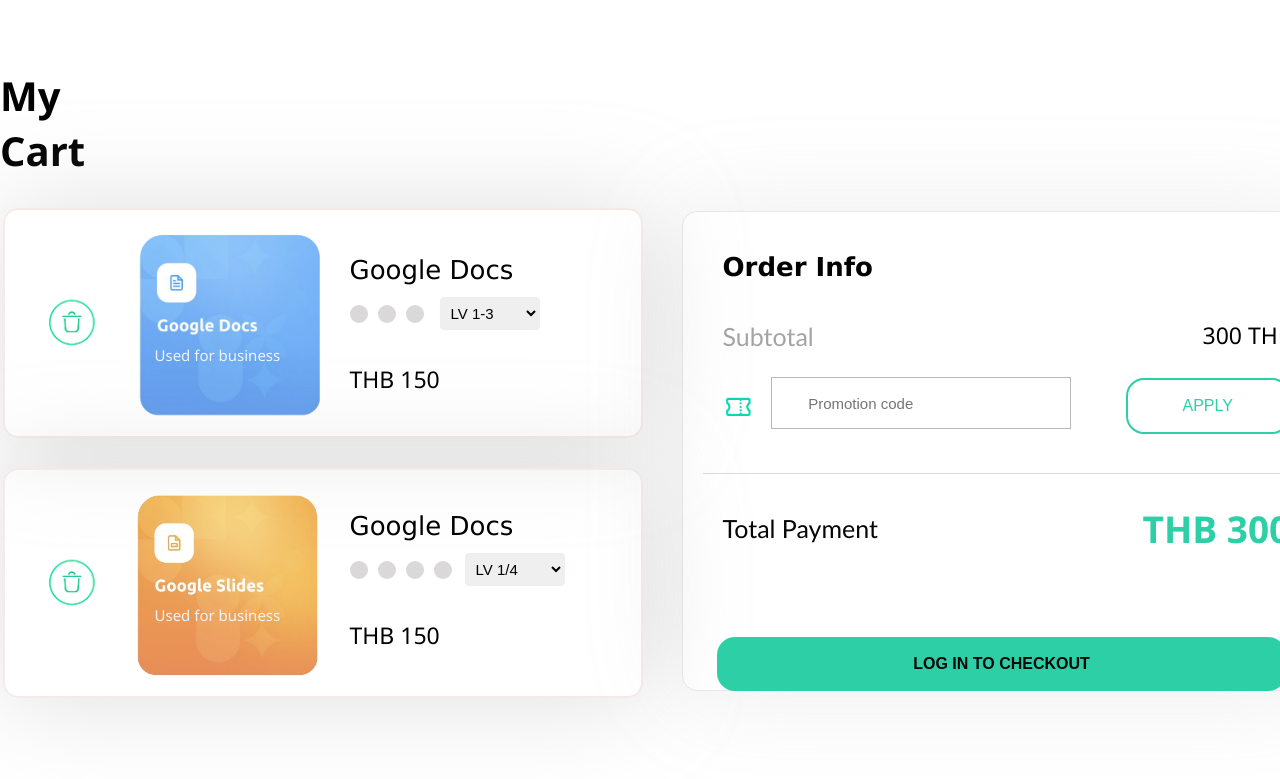
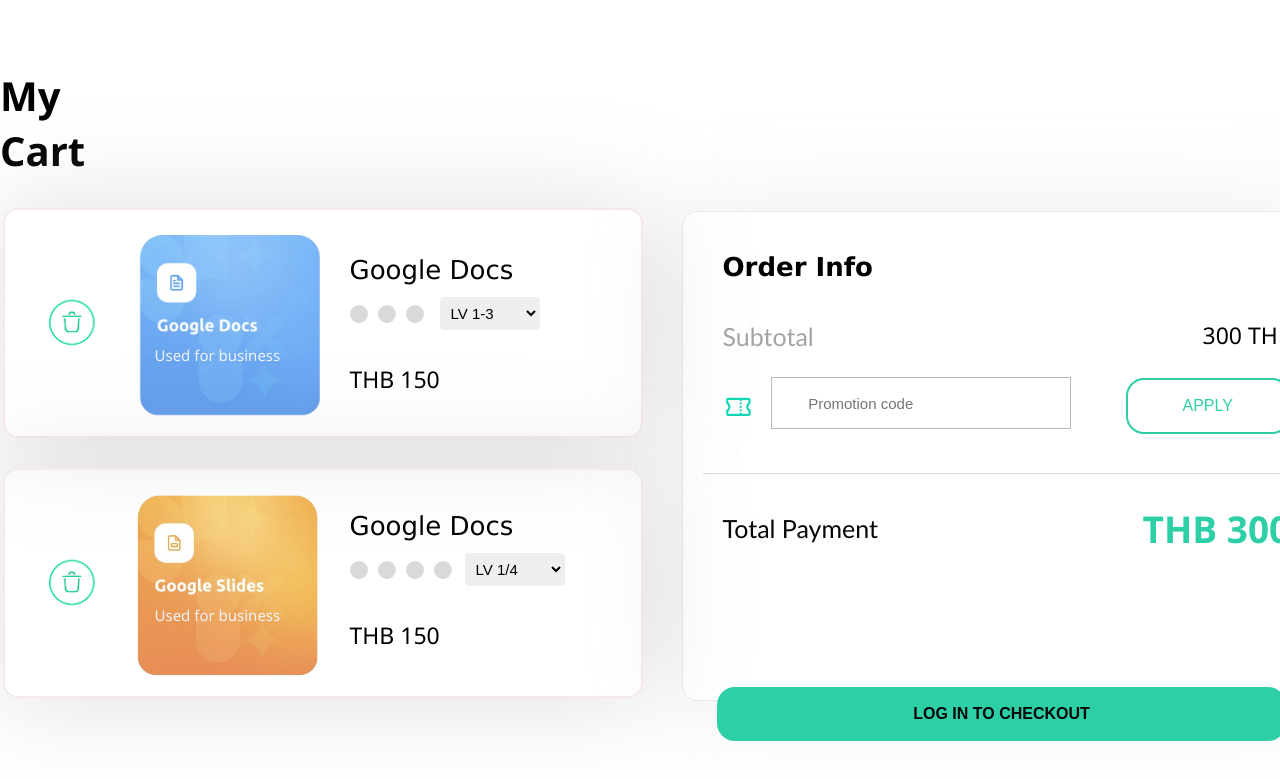
Before and after one commit to maychzz1861/homework, a plain HTML site: page index.html in a window 1280 px wide. Shown: the part 97-876 px from the top of the page. Drawn offline with Linux system fonts and the light colour scheme.

Commit message:
Update styles.css

```diff
--- a/styles.css
+++ b/styles.css
@@ -268,7 +268,7 @@ h2 {
     border: 1px solid;
     padding: 20px;
     width: 640px;
-  height: 480px;
+    height: 490px;
     margin: 30px auto 0;
     margin-left: 657px;
     border-radius: 15px;
@@ -381,7 +381,7 @@ hr {
     cursor: pointer;
     transition: all 0.3s ease;
     position: relative; /* ตั้งค่าตำแหน่งแบบเก็บรักษาตำแหน่งเดิม */
-  top: -290px;
+    top: -240px;
   }
 
   .btn01:hover {
```
Lines whose indentation alone changed are shown as unchanged.
